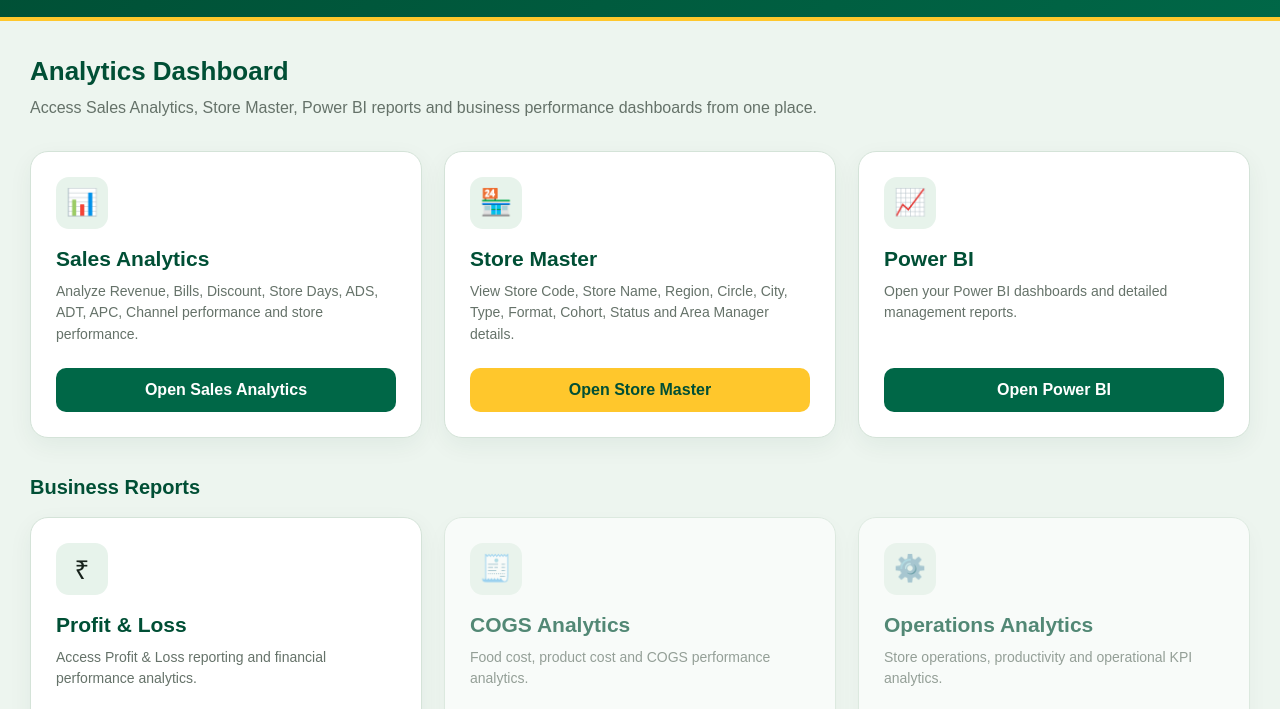
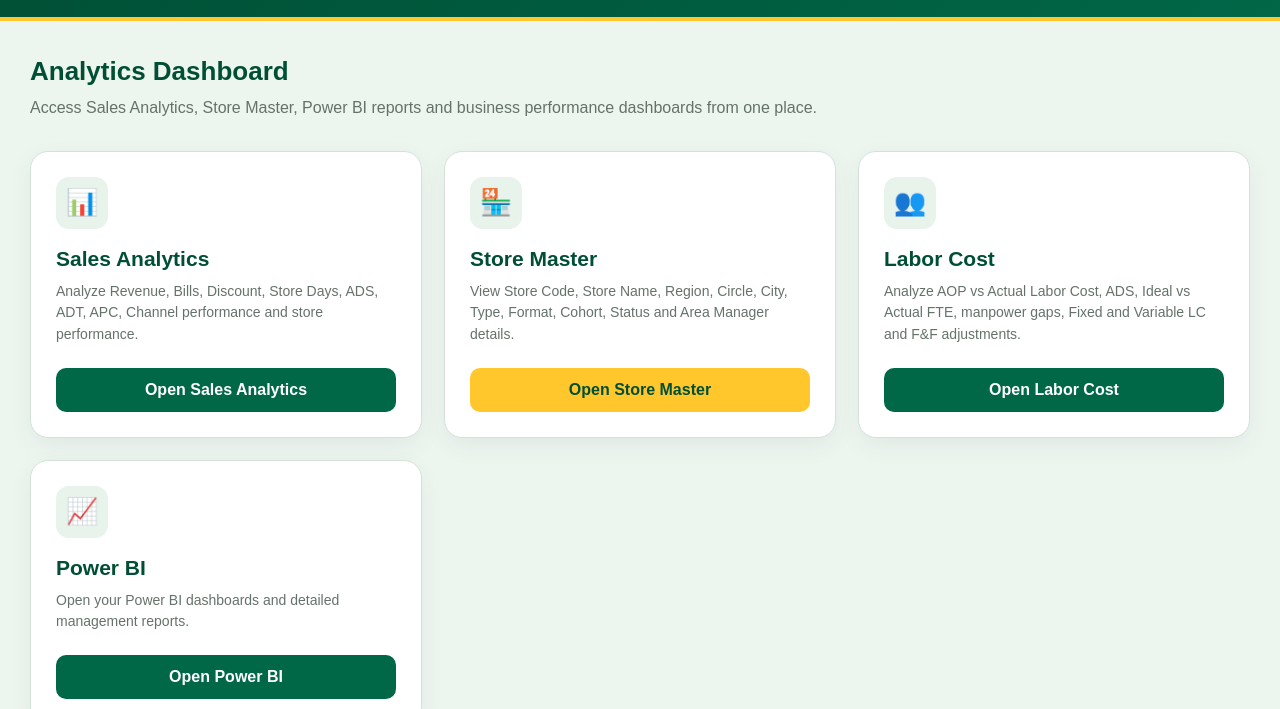
Before and after one commit to SubwayBjoshi/SubwayTechV1.0, a plain HTML site: page index.html in a window 1280 px wide. Shown: the part 84-793 px from the top of the page. Drawn offline with Linux system fonts and the light colour scheme.

Commit message:
Update index.html

```diff
--- a/index.html
+++ b/index.html
@@ -510,6 +510,34 @@
         </div>
 
 
+        <!-- LABOR COST -->
+
+        <div class="dashboard-card">
+
+            <div class="card-icon">
+                👥
+            </div>
+
+            <h3>
+                Labor Cost
+            </h3>
+
+            <p>
+                Analyze AOP vs Actual Labor Cost, ADS,
+                Ideal vs Actual FTE, manpower gaps,
+                Fixed and Variable LC and F&amp;F adjustments.
+            </p>
+
+            <a
+                class="card-button"
+                href="labor-cost.html"
+            >
+                Open Labor Cost
+            </a>
+
+        </div>
+
+
         <!-- POWER BI -->
 
         <div class="dashboard-card">
```
